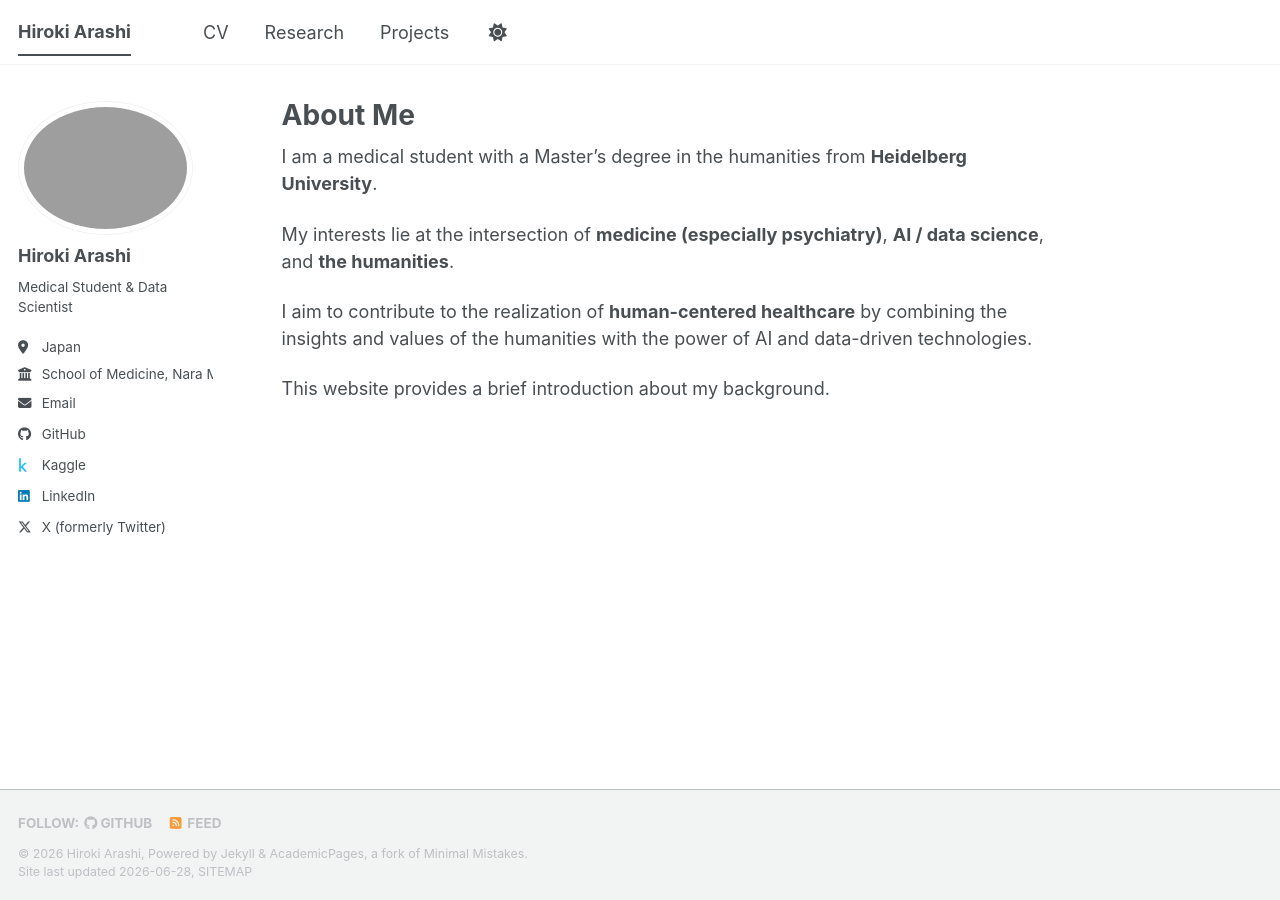
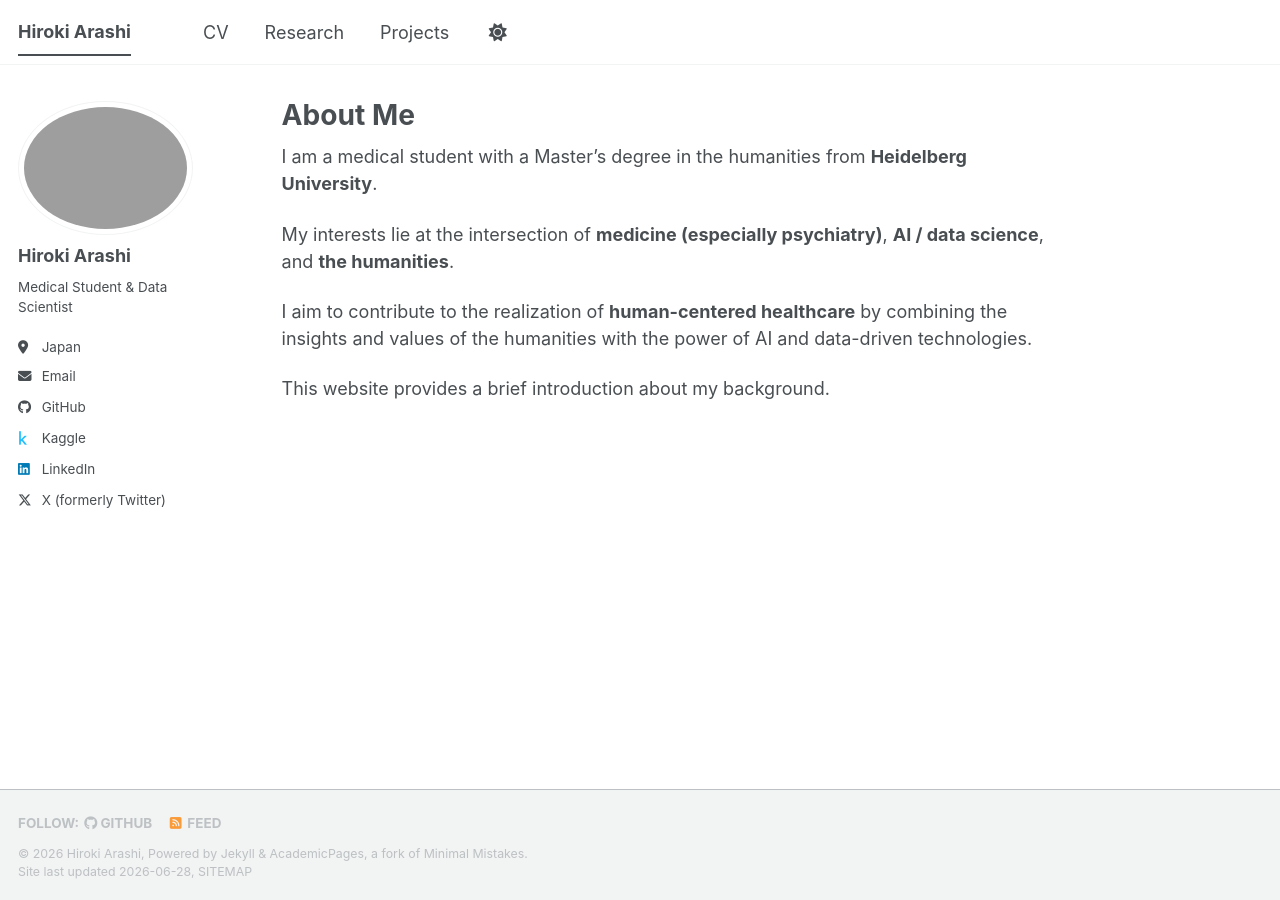
Before and after one commit to 1984akg/hirokiarashi.com, a Jekyll site: the page built from _pages/about.md, in a window 1280 px wide. Built offline with Jekyll 4.4.1, drawn with Linux system fonts in a browser that asks for light colours; a script bundle is joined from its source files by our own code; library files that are not in the unit come from our copies.

Commit message:
Remove employer from sidebar (text overflowed)
Co-Authored-By: Claude Fable 5 <noreply@anthropic.com>

```diff
--- a/_config.yml
+++ b/_config.yml
@@ -28,7 +28,7 @@ author:
   pronouns         : # example: "she/her"
   bio              : "Medical Student & Data Scientist"
   location         : "Japan"
-  employer         : "School of Medicine, Nara Medical University"
+  employer         : # Organization shown in the sidebar
   uri              : # URL
   email            : "hiroki.arashi@weblab.t.u-tokyo.ac.jp"
 
```
